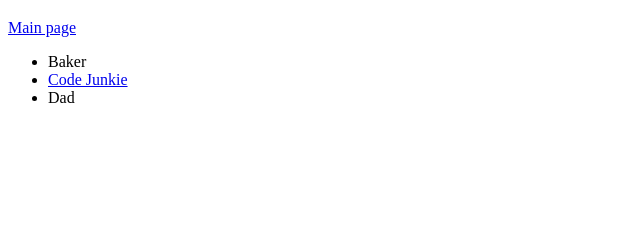
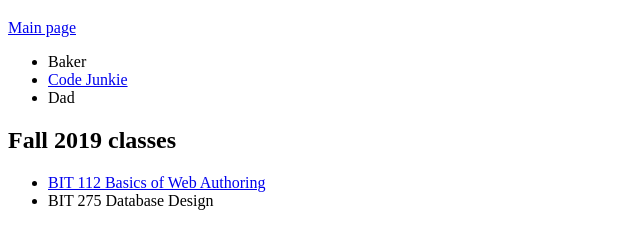
Before and after one commit to floydfix/floydfix.github.io, a plain HTML site: page about-me.html in a window 1280 px wide. Shown: the part 61-310 px from the top of the page, without its empty margins (0-640 px from the left). Drawn offline with Linux system fonts and the light colour scheme.

Commit message:
Add files via upload

```diff
--- a/about-me.html
+++ b/about-me.html
@@ -6,15 +6,25 @@
     <link href="css/style.css" rel="stylesheet">
   </head>
   <body>
+  	<header>
   		<H1>About Roger Lemmon</H1>
+  	</header>
+	<main>
 	  	<p>
 	  		<a href="index.html">Main page</a>
+		</p>
 			<ul>
 		  		<li>Baker</li>
 		  		<li><a href="http://hyperpolyglot.org/cpp">Code Junkie</a></li>
 		  		<li>Dad</li>
 		  	</ul>
-	</p>
 
+
+		<H2>Fall 2019 classes</H2>
+		<ul>
+			<li><a href="index.html">BIT 112 Basics of Web Authoring</a></li>
+			<li>BIT 275 Database Design</li>
+		</ul>
+	</main>
   </body>
 </html>
```
Also changed, not shown: index.html (+7 -3 lines). Lines whose indentation alone changed are shown as unchanged.
